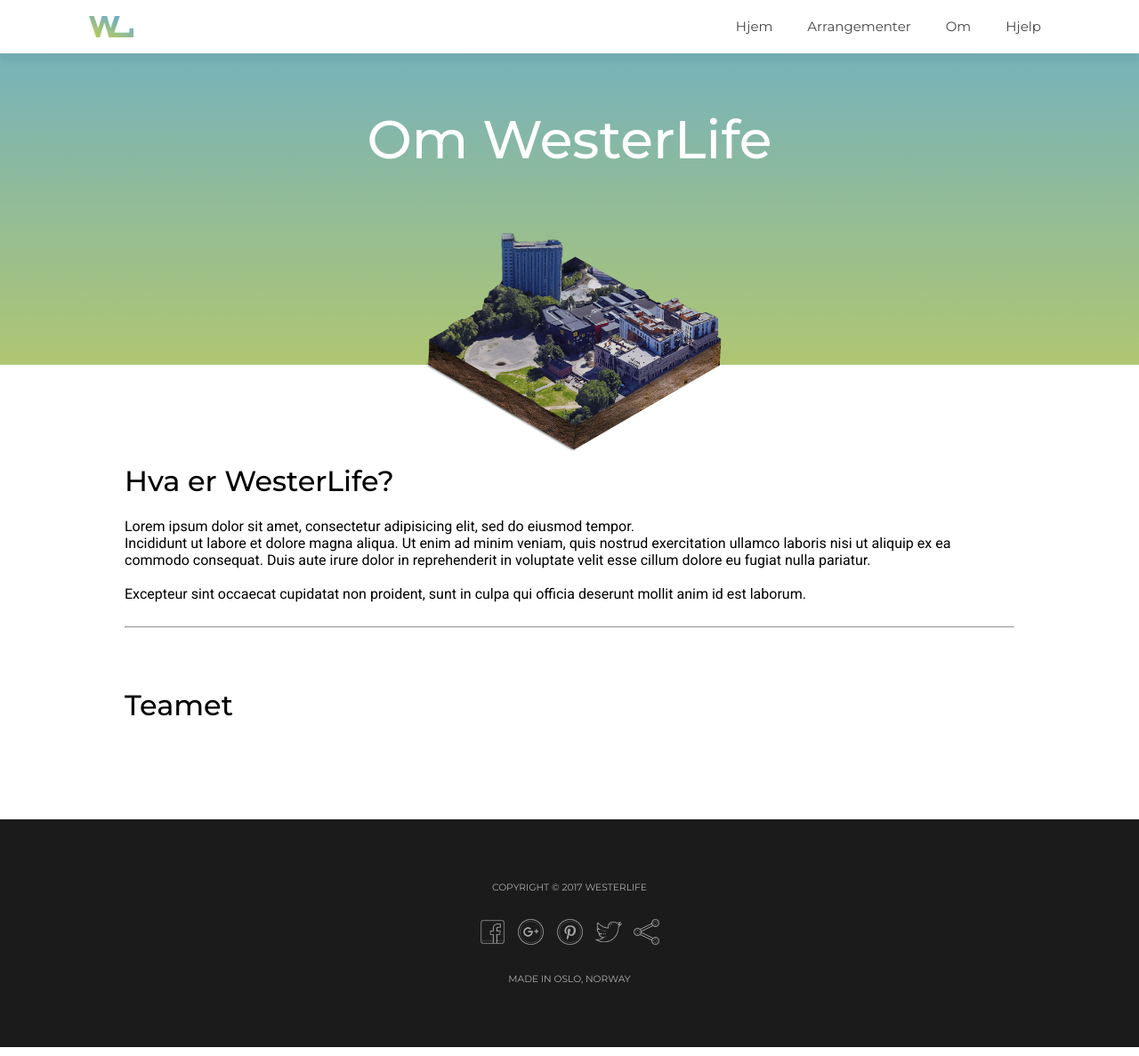
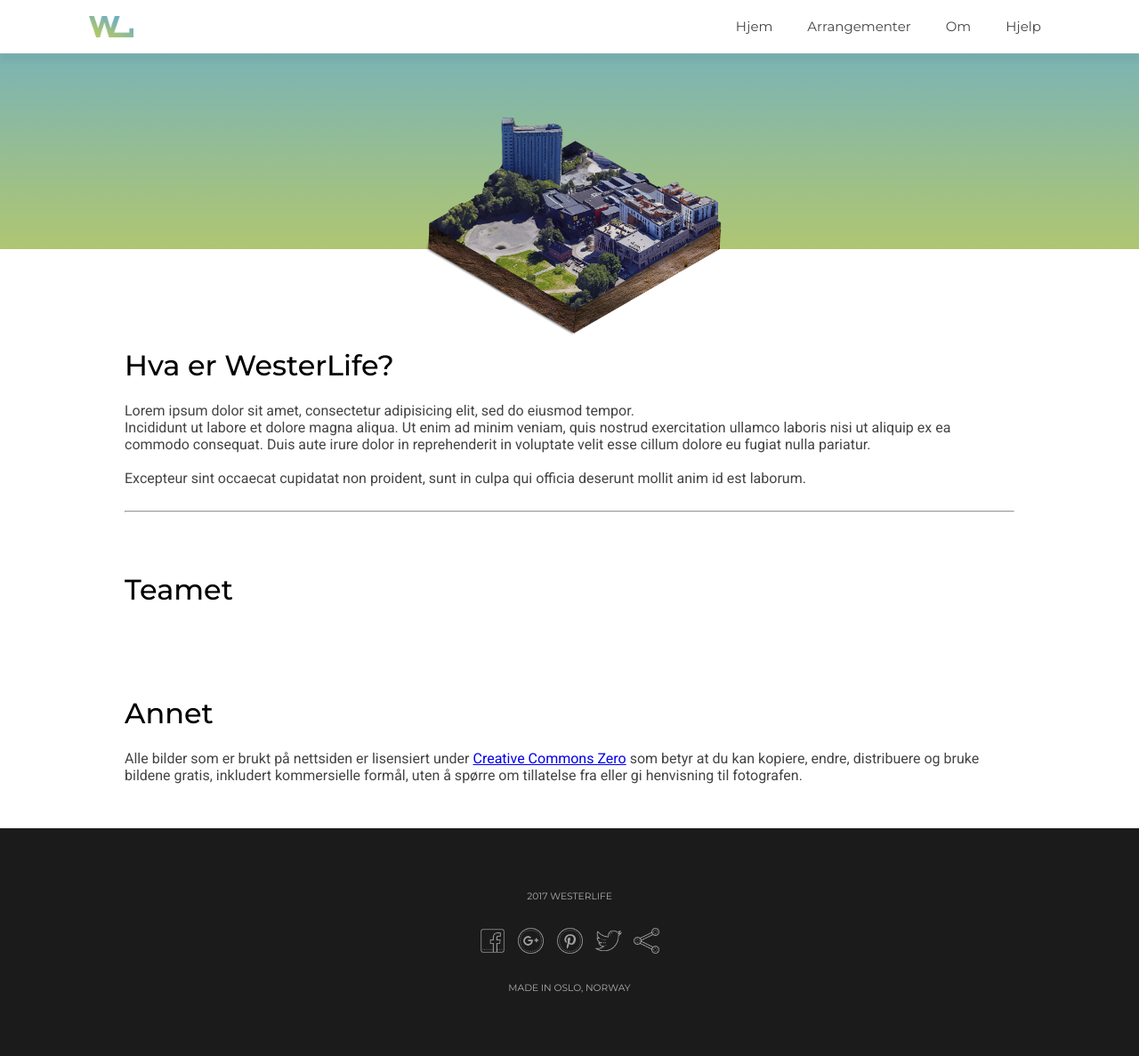
Before and after one commit to rxstad/Webprosjekt21, a PHP site: page /about.php in a window 1280 px wide. Shown: the whole page at 89% size. Run offline with PHP 8.4, Linux system fonts and the light colour scheme; some libraries are stand-ins or nearby versions.

Commit message:
Fikses
Bilde osv

```diff
--- a/about.php
+++ b/about.php
@@ -8,11 +8,9 @@ require("header_menu.php");
 <body>
 	<div id="header">
 		<div class="header_wrap">
-			<center><div class="header_tittel">
-				<h1>Om WesterLife</h1>
+
+			<center><img src="img/wester_vulkan.png" width="550px" class="header_img"></center>
 			</div>
-			<img src="img/wester_vulkan.png" width="550px" class="header_img">
-			</center></div>
 	</div>
 
 	<div id="wrapper">
@@ -27,10 +25,15 @@ require("header_menu.php");
 			<hr ><br><br>
 
 			<h1>Teamet</h1>
+			<br><br><br>
+			<h1>Annet</h1>
+			Alle bilder som er brukt på nettsiden er lisensiert under <a href="https://creativecommons.org/publicdomain/zero/1.0/deed.no" target="blank">Creative Commons Zero</a> som betyr at du kan kopiere, endre, distribuere og bruke bildene gratis, inkludert kommersielle formål, uten å spørre om tillatelse fra eller gi henvisning til fotografen. <br>
 		</div>
 	</div>
 
 <?php
 require("footer.php");
 ?>
+
 </body>
+</html>
--- a/css/about_style.css
+++ b/css/about_style.css
@@ -1,6 +1,6 @@
 #header {
 	width: 100%;
-	height: 330px;
+	height: 200px;
 	background: -moz-linear-gradient(top, #6DAFC7 0%, #AFC672 100%);
 	background: -webkit-linear-gradient(top, #6DAFC7 0%, #AFC672 100%); /* WebKit, Blink, Edge */
 	background: -o-linear-gradient(top, #6DAFC7 0%, #AFC672 100%);
@@ -15,14 +15,9 @@
 	margin-right: auto;
 	position: relative;
 }
-.header_tittel {
-	z-index: 4;
-}
-.header_tittel h1 {
-	font-size: 45pt;
-}
 .header_img {
 	margin-left: -130px;
+	margin-top: 23px;
 }
 #wrapper {
 	max-width: 1000px;
@@ -31,9 +26,12 @@
 	padding-top: 90px;
 	padding-left: 10px;
 	padding-right: 10px;
+	padding-bottom: 50px;
 }
 #main {
 	min-height: 400px;
+	color: #444;
+
 }
 #main h1 {
 	color: #000;
--- a/footer.php
+++ b/footer.php
@@ -1,7 +1,7 @@
 <div id="footer">
 	<div class="inner_footer">
 
-				Copyright © <?php echo date("Y"); ?> WesterLife
+				<?php echo date("Y"); ?> WesterLife
 				<br><br><br>
 				<!-- Facebook --><a href="https://facebook.com/sharer/sharer.php?u=%23"><img src="img/icons/Facebook.png" width="35px" class="footer_social_img"></a>&nbsp;&nbsp;
 
```
Also changed, not shown: results_style.css (+5 -5 lines), img/arrow_down.gif (deleted).
